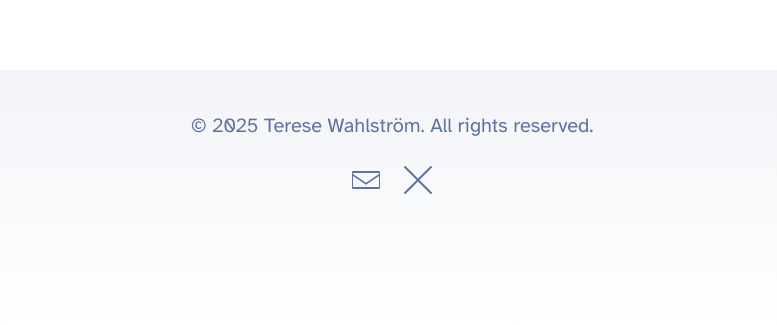
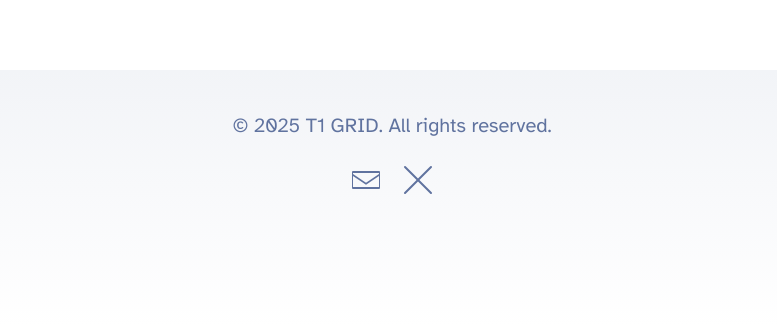
Before and after one commit to Testin232/dry-mode-9adc, an Astro site: page / in a window 1280 px wide. Shown: the part 885-1210 px from the top of the page, without its empty margins (248-1025 px from the left). Built offline with nearby package versions, Linux system fonts and the light colour scheme; Astro itself is replaced by a stand-in of ours; a script that the page names is missing.

Commit message:
Updated the copyright to T1 Grid

```diff
--- a/src/components/Footer.astro
+++ b/src/components/Footer.astro
@@ -4,7 +4,7 @@ import CalFloatingButton from './CalFloatingButton.astro';
 ---
 
 <footer>
-	&copy; {today.getFullYear()} Terese Wahlström. All rights reserved.
+	&copy; {today.getFullYear()} T1 GRID. All rights reserved.
 	<div class="social-links">
 
 
```
